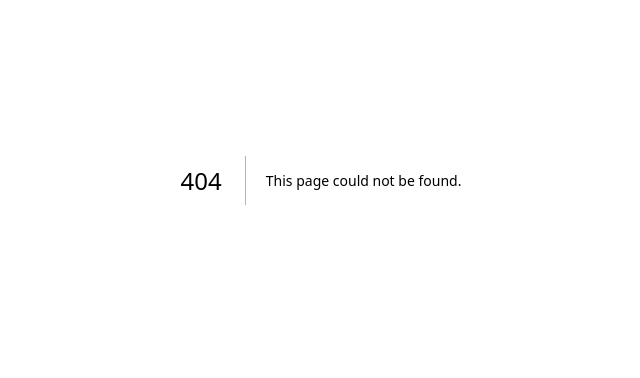
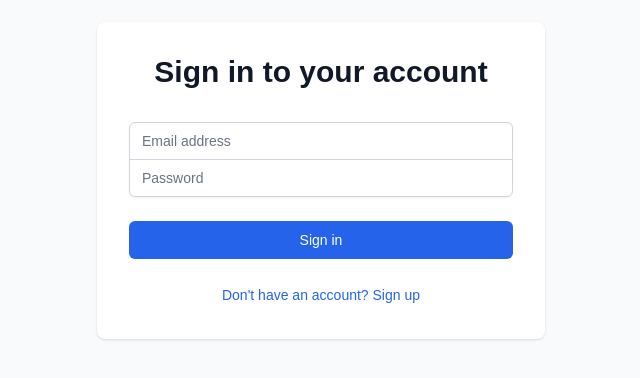
Before and after one commit to buzz-code/family-site, a Next.js app: page /login in a window 1280 px wide. Before the commit this address had no page. Shown: the part 220-598 px from the top of the page, without its empty margins (319-959 px from the left). Built offline with nearby package versions, Linux system fonts and the light colour scheme.

Commit message:
feat: add login page

```diff
--- /dev/null
+++ b/src/app/(auth)/login/page.tsx
@@ -0,0 +1,111 @@
+'use client';
+
+import { useState } from 'react';
+import { signIn } from 'next-auth/react';
+import { useRouter } from 'next/navigation';
+import Link from 'next/link';
+
+export default function LoginPage() {
+  const [email, setEmail] = useState('');
+  const [password, setPassword] = useState('');
+  const [error, setError] = useState('');
+  const [loading, setLoading] = useState(false);
+  const router = useRouter();
+
+  const handleSubmit = async (e: React.FormEvent) => {
+    e.preventDefault();
+    setError('');
+    setLoading(true);
+
+    try {
+      const result = await signIn('credentials', {
+        email,
+        password,
+        redirect: false,
+      });
+
+      if (result?.error) {
+        setError(result.error);
+      } else {
+        router.push('/');
+        router.refresh();
+      }
+    } catch (err) {
+      setError('An unexpected error occurred');
+    } finally {
+      setLoading(false);
+    }
+  };
+
+  return (
+    <div className="min-h-screen flex items-center justify-center bg-gray-50 dark:bg-gray-900">
+      <div className="max-w-md w-full space-y-8 p-8 bg-white dark:bg-gray-800 rounded-lg shadow">
+        <div>
+          <h2 className="text-center text-3xl font-extrabold text-gray-900 dark:text-white">
+            Sign in to your account
+          </h2>
+        </div>
+        <form className="mt-8 space-y-6" onSubmit={handleSubmit}>
+          {error && (
+            <div className="rounded-md bg-red-50 dark:bg-red-900/50 p-4">
+              <p className="text-sm text-red-800 dark:text-red-200">{error}</p>
+            </div>
+          )}
+          <div className="rounded-md shadow-sm -space-y-px">
+            <div>
+              <label htmlFor="email" className="sr-only">
+                Email address
+              </label>
+              <input
+                id="email"
+                name="email"
+                type="email"
+                autoComplete="email"
+                required
+                className="appearance-none rounded-none relative block w-full px-3 py-2 border border-gray-300 dark:border-gray-600 placeholder-gray-500 text-gray-900 dark:text-white dark:bg-gray-700 rounded-t-md focus:outline-none focus:ring-blue-500 focus:border-blue-500 focus:z-10 sm:text-sm"
+                placeholder="Email address"
+                value={email}
+                onChange={(e) => setEmail(e.target.value)}
+              />
+            </div>
+            <div>
+              <label htmlFor="password" className="sr-only">
+                Password
+              </label>
+              <input
+                id="password"
+                name="password"
+                type="password"
+                autoComplete="current-password"
+                required
+                className="appearance-none rounded-none relative block w-full px-3 py-2 border border-gray-300 dark:border-gray-600 placeholder-gray-500 text-gray-900 dark:text-white dark:bg-gray-700 rounded-b-md focus:outline-none focus:ring-blue-500 focus:border-blue-500 focus:z-10 sm:text-sm"
+                placeholder="Password"
+                value={password}
+                onChange={(e) => setPassword(e.target.value)}
+              />
+            </div>
+          </div>
+
+          <div>
+            <button
+              type="submit"
+              disabled={loading}
+              className="group relative w-full flex justify-center py-2 px-4 border border-transparent text-sm font-medium rounded-md text-white bg-blue-600 hover:bg-blue-700 focus:outline-none focus:ring-2 focus:ring-offset-2 focus:ring-blue-500 disabled:opacity-50 disabled:cursor-not-allowed"
+            >
+              {loading ? 'Signing in...' : 'Sign in'}
+            </button>
+          </div>
+
+          <div className="text-center">
+            <Link
+              href="/signup"
+              className="text-sm text-blue-600 hover:text-blue-500 dark:text-blue-400"
+            >
+              Don't have an account? Sign up
+            </Link>
+          </div>
+        </form>
+      </div>
+    </div>
+  );
+}
```
